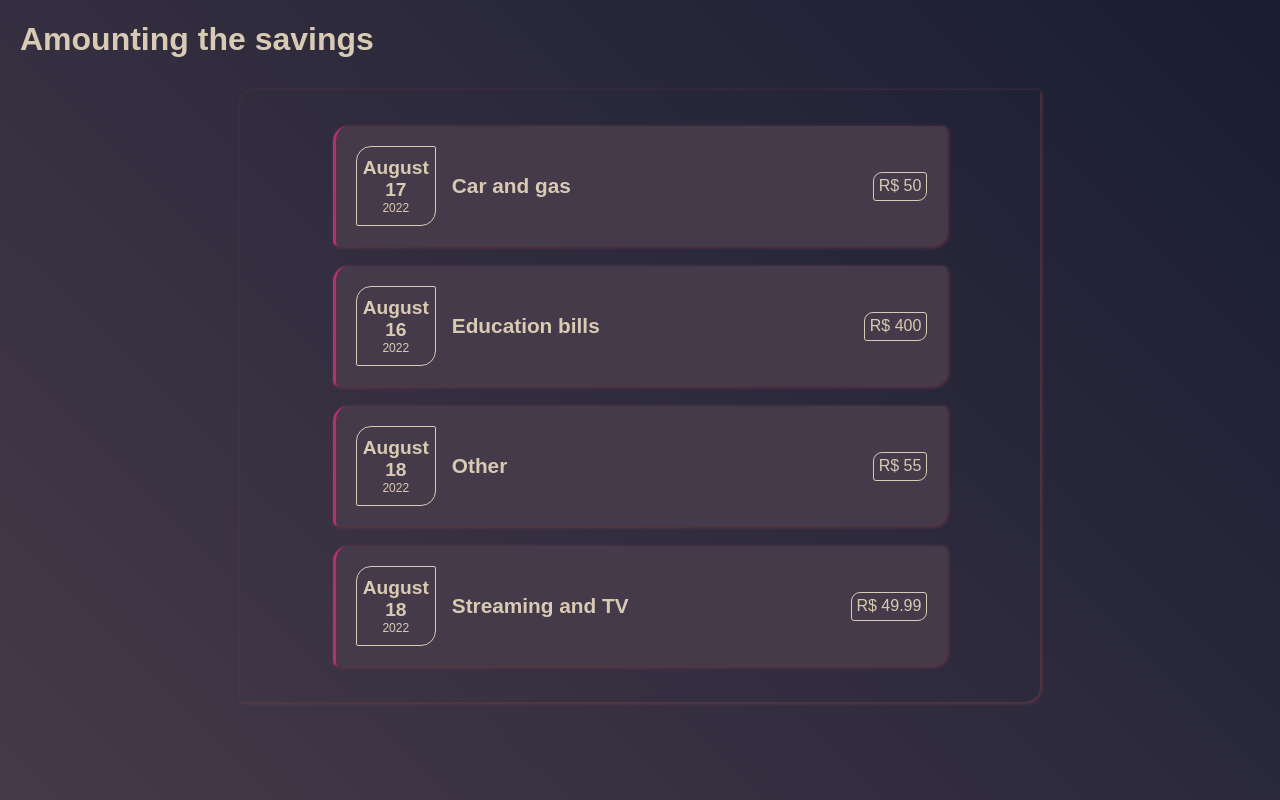
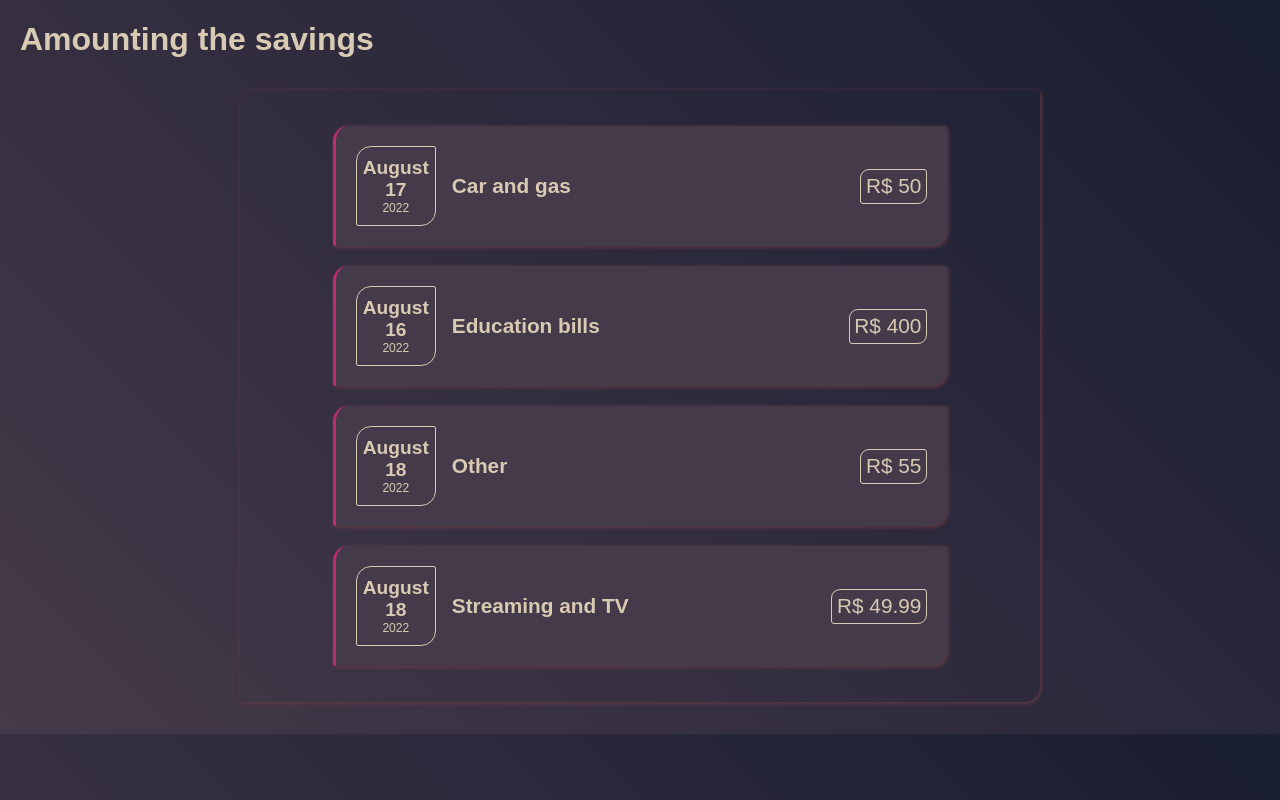
Before and after one commit to israeldvd/amounts-monitor, a JavaScript app in the folder react-complete/: page / in a window 1280 px wide. Built offline with nearby package versions, Linux system fonts and the light colour scheme; a web font is replaced by a local one.

Commit message:
Minor changes to style-related code
- Change styles according to new requirements
- Remove unused CSS lines
- Remove unuseful HTML-height-resizing line
- Reorder specificity by order of importation

```diff
--- a/react-complete/src/components/AmountItem.css
+++ b/react-complete/src/components/AmountItem.css
@@ -10,7 +10,6 @@ h2 {
     margin: 1.25rem auto;
     background-color: var(--color-grey);
     border-left: 0.2rem var(--color-accent) solid;
-    border-radius: 15px 5px;
     display: flex;
     justify-content: space-between;
     gap: 1rem;
@@ -19,6 +18,8 @@ h2 {
 }
 
 .whole_amount_item:hover {
+    background-color: var(--color-brown);
+    border-left: 0.2rem var(--color-clear) solid;
     -webkit-transform: scale(1.04);
     -ms-transform: scale(1.04);
     transform: scale(1.04);
@@ -44,7 +45,7 @@ h2 {
 }
 
 .item_cost {
-    font-size: 1rem;
+    font-size: 1.3rem;
     font-weight: 500;
     border: 1px solid var(--color-clear);
     border-radius: 9px 3px;
--- a/react-complete/src/components/ItemDate.css
+++ b/react-complete/src/components/ItemDate.css
@@ -15,8 +15,6 @@
 .item-date .month {
     font-size: 1.2rem;
     font-weight: bold;
-    /* padding: 3px; */
-    border-radius: 5px;
 }
 
 .item-date .year {
--- a/react-complete/src/components/ItemDate.js
+++ b/react-complete/src/components/ItemDate.js
@@ -1,5 +1,5 @@
+import * as locSet from "../utils/localeSettings";
 import "./ItemDate.css";
-import * as locSet from "../utils/localeSettings";
 
 function ItemDate(props) {
     const locale = locSet.getNavigatorLanguage;
--- a/react-complete/src/index.css
+++ b/react-complete/src/index.css
@@ -95,7 +95,7 @@
 html {
   font-family: var(--font-text);
   background: linear-gradient(225deg, var(--color-primary), var(--color-grey)), rgb(0, 0, 0);
-  height: 100%;
+  /* height: 100%; */
 }
 
 body {
```
